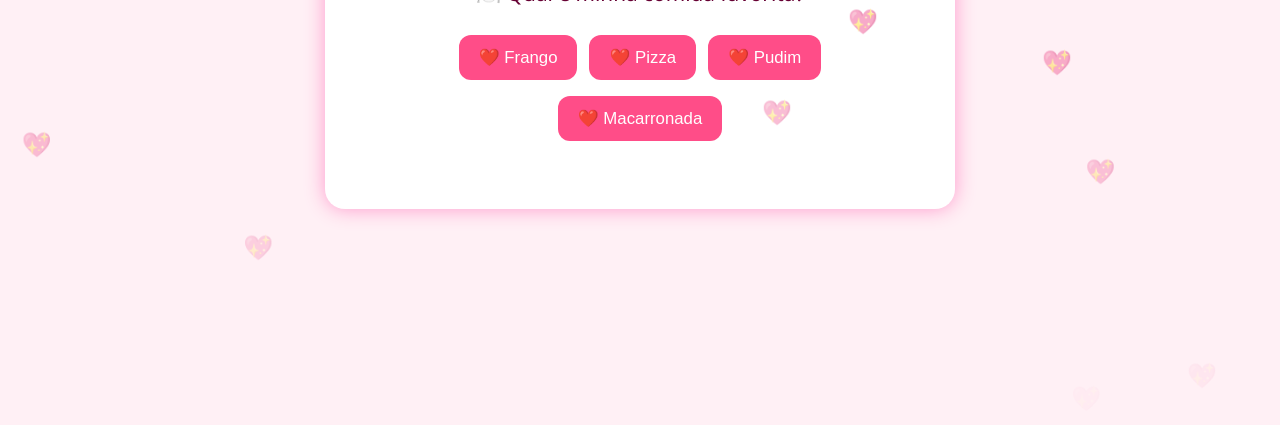
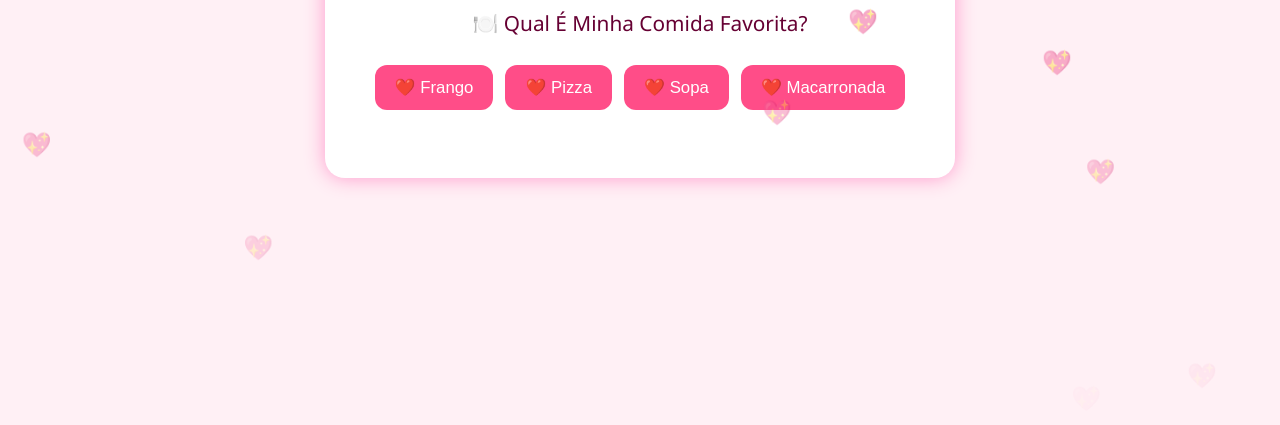
Before and after one commit to Testando0/meusite-romantico, a plain HTML site: page quiz.html in a window 1280 px wide. Shown: the part 375-800 px from the top of the page. Drawn offline with Linux system fonts and the light colour scheme.

Commit message:
Update quiz.html

```diff
--- a/quiz.html
+++ b/quiz.html
@@ -3,7 +3,7 @@
 <head>
   <meta charset="UTF-8" />
   <meta name="viewport" content="width=device-width, initial-scale=1.0"/>
-  <title>Quiz Sobre a Gente</title>
+  <title>Quiz Do Conhecimento</title>
   <link href="https://fonts.googleapis.com/css2?family=Pacifico&display=swap" rel="stylesheet" />
   <style>
     body {
@@ -100,53 +100,48 @@
 </head>
 <body>
   <div class="quiz-container">
-    <h2>Quiz Sobre a Gente 💕</h2>
+    <h2>Quiz Do Conhecimento 💕</h2>
     <div id="quiz"></div>
     <div id="result"></div>
-    <button id="btn-voltar" onclick="window.location.href='index.html'">⬅️ Voltar para a Página Inicial</button>
+    <button id="btn-voltar" onclick="window.location.href='index.html'">⬅️ Voltar Para A Página Inicial</button>
   </div>
 
   <script>
     const quizData = [
       {
-        question: "🍽️ Qual é minha comida favorita?",
-        options: ["Frango", "Pizza", "Pudim", "Macarronada"],
+        question: "🍽️ Qual É Minha Comida Favorita?",
+        options: ["Frango", "Pizza", "Sopa", "Macarronada"],
+        correct: 3
+      },
+      {
+        question: "🎤 Qual Minha Cantora Preferida?",
+        options: ["Marília Mendonça", "Marília Tavares", "Adele", "Olivia Rodigo"],
         correct: 1
       },
       {
-        question: "📍 Onde foi nosso primeiro encontro?",
-        options: ["No parque", "No shopping", "No Veneza", "No cinema"],
+        question: "🎵 Qual Minha Música Preferida?",
+        options: ["Traitor", "Happier", "Me Ame Mais", "Tentativas"],
+        correct: 2
+      },
+      {
+        question: "🦜 Qual O Nome Do Meu Pet?",
+        options: ["Joseph", "Jhon", "Lena", "Jack"],
+        correct: 2
+      },
+      {
+        question: "🗓️ Quando É Meu Aniversário?",
+        options: ["12 De Novembro", "15 De Setembro", "10 De Fevereiro", "15 De Novembro"],
         correct: 3
       },
       {
-        question: "🎵 Qual música marcou a gente?",
-        options: ["FORROZINHO WADEWEL", "PEDRO SAMPAIO - PERVERSA", "Josué Bom de Faixa - Não Precisa Negar", "Seu Jorge - Mina do Condomínio"],
-        correct: 0
-      },
-      {
-        question: "🧸 Qual apelido carinhoso ela te chama?",
-        options: ["Meu Veio", "Meu Mucilom", "Meu Anjo", "Meu Príncipe"],
+        question: "🤗 Qual Minha Estação Do Ano Preferida?",
+        options: ["Inverno", "Verão", "Primavera", "Outono"],
         correct: 1
       },
       {
-        question: "🗓️ Qual foi o dia do primeiro encontro?",
-        options: ["12 de Novembro", "15 de Setembro", "2 de Dezembro", "15 de Novembro"],
-        correct: 0
-      },
-      {
-        question: "💋 Quando foi nosso primeiro beijo?",
-        options: ["3 de Outubro", "15 de Setembro", "20 de Outubro", "27 de Agosto"],
-        correct: 1
-      },
-      {
-        question: "🎁 Qual foi o primeiro dia que eu te dei um presente?",
-        options: ["20 de Dezembro", "7 de Setembro", "29 de Novembro", "17 de Outubro"],
+        question: "🙄 Qual Minha Cor Preferida?",
+        options: ["Preto", "Vermelho", "Azul", "Roxo"],
         correct: 2
-      },
-      {
-        question: "⚽ Qual o dia da nossa primeira Copa do mundo juntos?",
-        options: ["2 de Dezembro", "9 de Dezembro", "5 de Dezembro", "4 de Dezembro"],
-        correct: 0
       }
     ];
 
@@ -181,7 +176,7 @@
 
     function showResult() {
       quizEl.style.display = 'none';
-      resultEl.innerHTML = `<p>Você acertou ${score} de ${quizData.length} perguntas! ❤️</p>`;
+      resultEl.innerHTML = `<p>Você Acertou ${score} De ${quizData.length} Perguntas! ❤️</p>`;
       btnVoltar.style.display = 'inline-block';
     }
 
```
